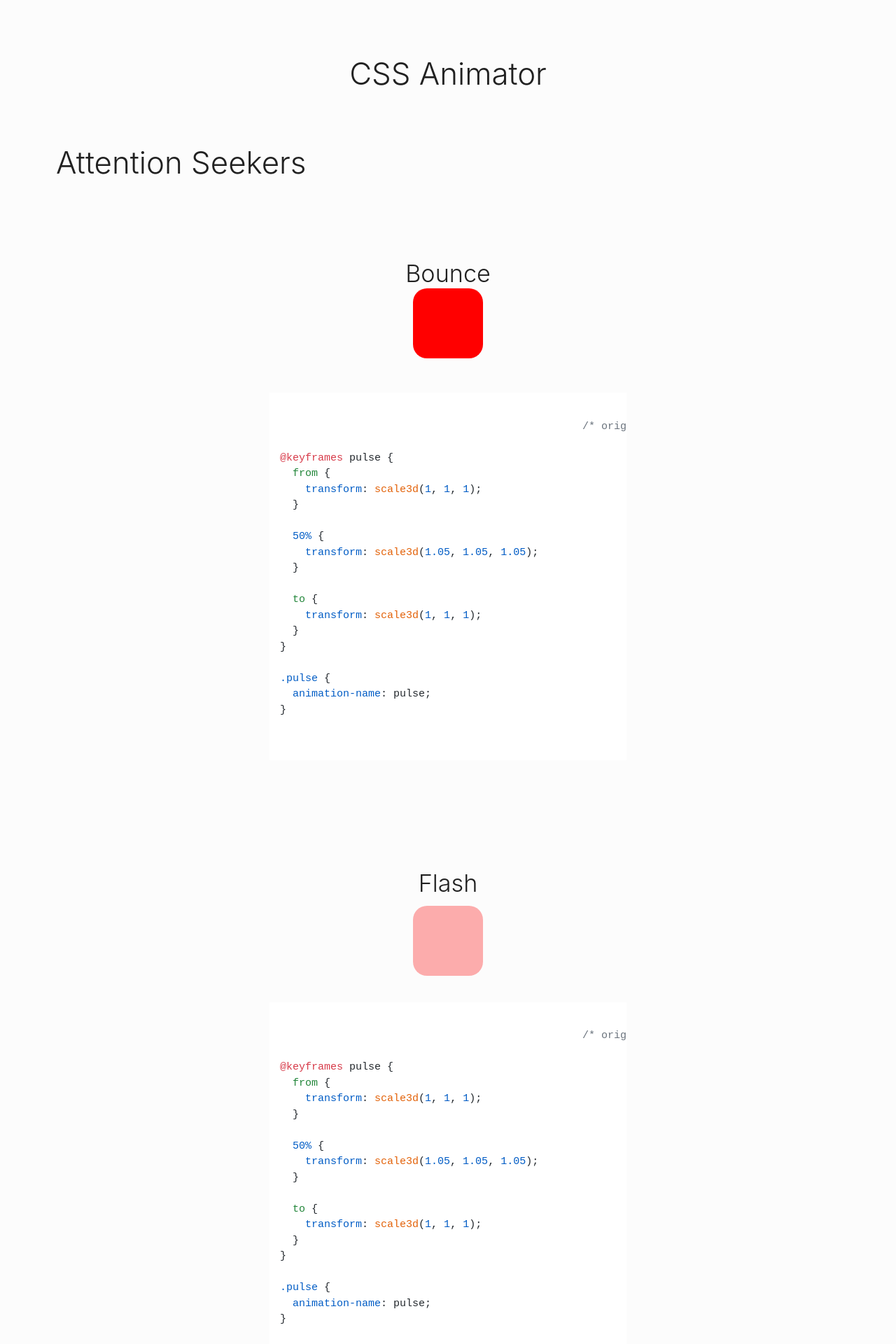
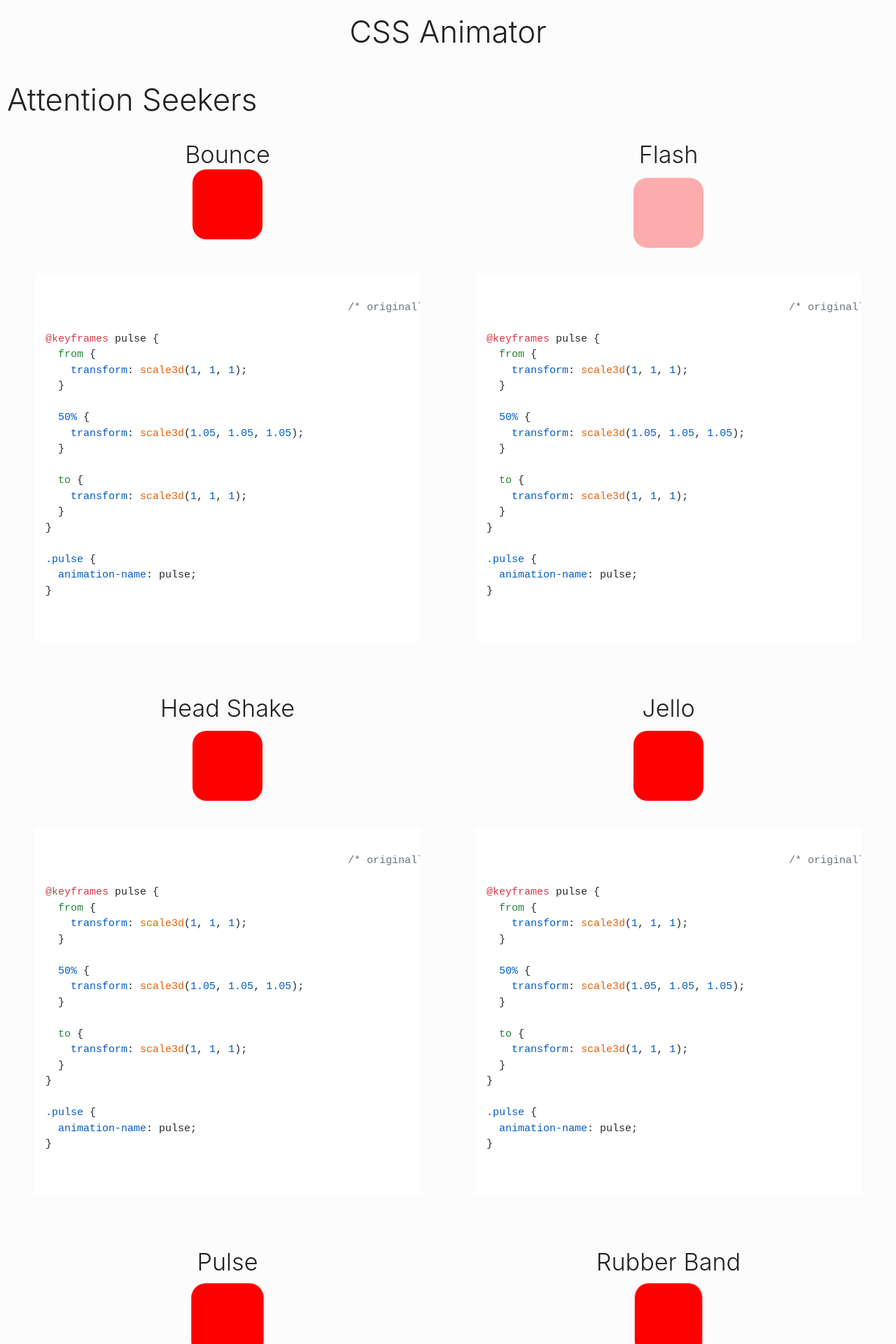
Before and after one commit to mikedane/css-animate, a Jekyll site: the page built from index.md, in a window 1280 px wide. Shown: the top 1920 px of the page at 70% size. Built offline with Jekyll 4.4.1, drawn with Linux system fonts in a browser that asks for light colours; nearby versions of some CDN libraries.

Commit message:
Removed excess margins and padding

```diff
--- a/_layouts/default.html
+++ b/_layouts/default.html
@@ -12,7 +12,6 @@
             min-width: 0;
             justify-content: center;
 
-            margin: 20px;
         ">
             <div style="
                 display: flex;
@@ -20,7 +19,6 @@
                 justify-content: center;
 
                 width: 1400px;
-                margin: 20px;
             ">
                 <div style="
                     display: flex;
@@ -28,7 +26,6 @@
                     min-width: 0;
                     flex-direction: column;
 
-                    margin: 20px;
                 ">
                     <header><h2>{{ site.title }}</h2></header>
                     {% for animation_category in site.data.animations.animations %}
@@ -37,9 +34,7 @@
                             flex-direction: column;
                             min-width: 0;
                             width: 100%;
-                            margin: 20px;
-                            padding: 20px;
-
+                            padding: 10px;
                         ">
                             <h2>{{ animation_category.name }}</h2>
 
@@ -47,9 +42,7 @@
                                     display: flex;
                                     min-width: 0;
                                     flex-wrap: wrap;
-                                    margin: 20px;
                                     justify-content: space-around;
-                                    padding: 20px;
 
 
                                 ">
@@ -57,9 +50,7 @@
                                     <div style="
                                         display: flex;
                                         min-width: 0;
-                                        margin: 20px;
                                         align-items: center;
-                                        padding: 20px;
                                         flex-direction: column;
                                         max-width: 550px;
 
```
